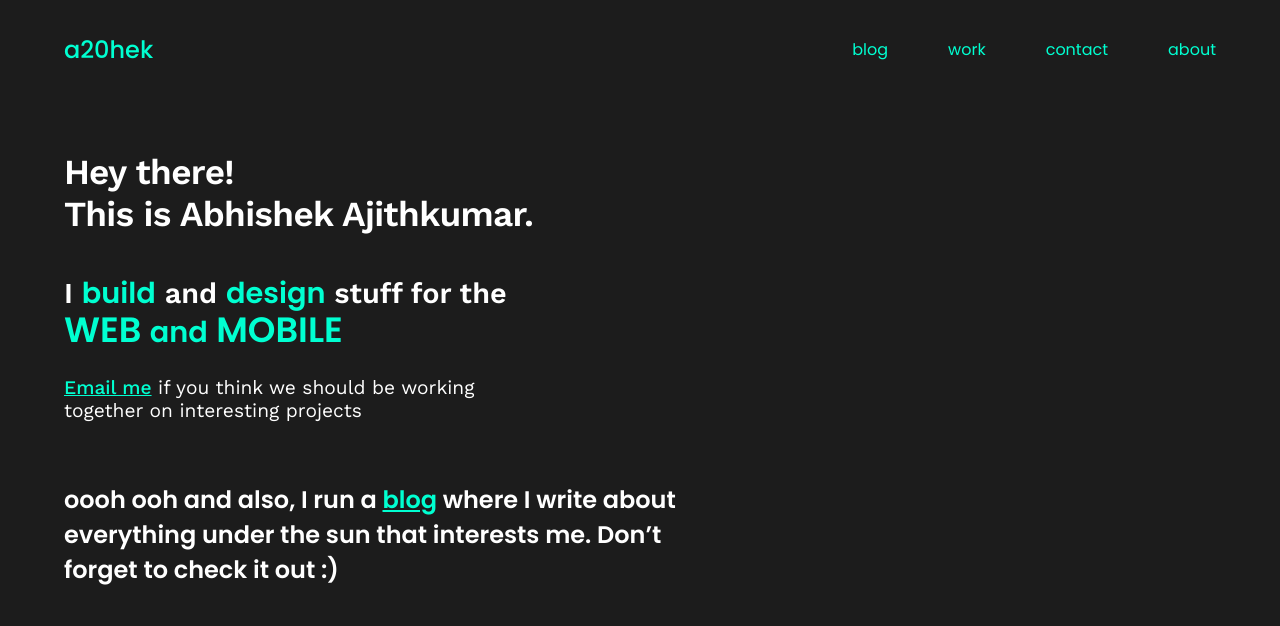
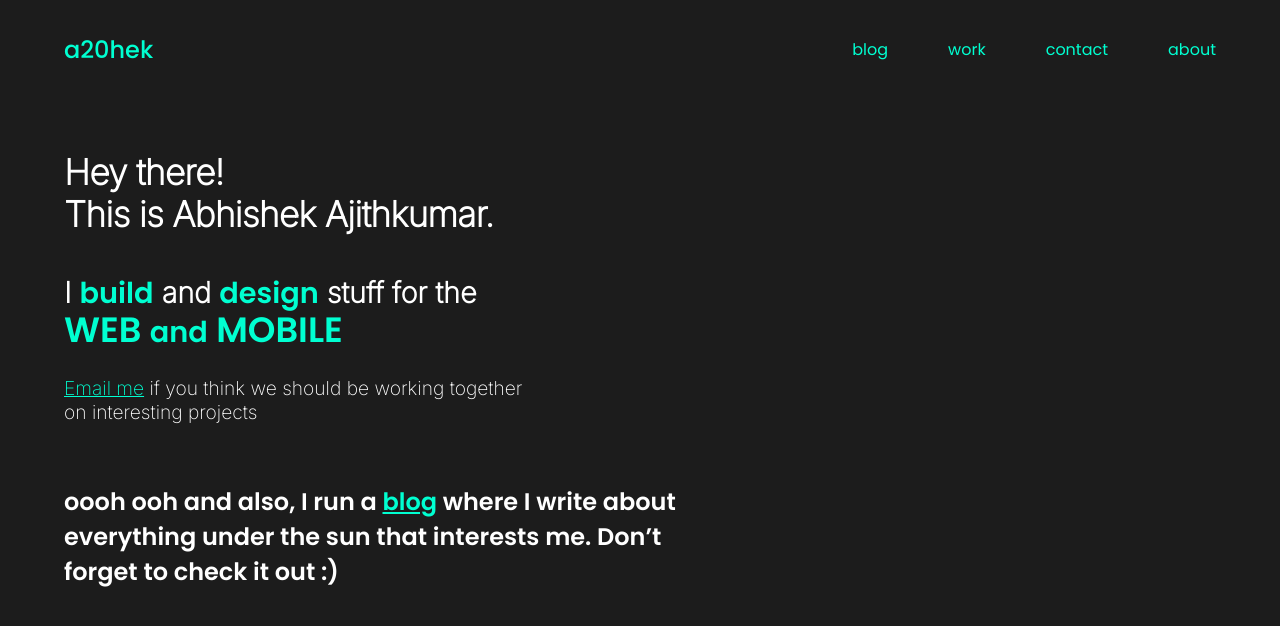
Before and after one commit to a20hek/a20hek_2.0, a Next.js app: page / in a window 1280 px wide. Shown: the top 626 px of the page. Built offline with nearby package versions, Linux system fonts and the light colour scheme.

Commit message:
font change to inter

```diff
--- a/pages/_document.js
+++ b/pages/_document.js
@@ -29,7 +29,7 @@ export default class CustomDocument extends Document {
 
 					<link rel='preconnect' href='https://fonts.gstatic.com' />
 					<link
-						href='https://fonts.googleapis.com/css2?family=Poppins:wght@400;500;600&family=Work+Sans:wght@300;400;500;600;700&display=swap'
+						href='https://fonts.googleapis.com/css2?family=Poppins:wght@400;500;600&family=Work+Sans:wght@300;400;500;600;700&family=Inter:wght@200,300,400,500,600,700,800&display=swap'
 						rel='stylesheet'
 					/>
 				</Head>
--- a/pages/globals.css
+++ b/pages/globals.css
@@ -111,7 +111,7 @@ header li {
 }
 
 .intro {
-	font-family: 'Work Sans', sans-serif;
+	font-family: 'Inter', sans-serif;
 	font-weight: 600;
 	font-size: 2.2rem;
 	letter-spacing: -0.02em;
@@ -120,7 +120,7 @@ header li {
 }
 
 .intro2 {
-	font-family: 'Work Sans', sans-serif;
+	font-family: 'Inter', sans-serif;
 	font-weight: 600;
 	font-size: 1.8rem;
 }
@@ -142,7 +142,7 @@ header li {
 }
 
 .email {
-	font-family: 'Work Sans', sans-serif;
+	font-family: 'Inter', sans-serif;
 	font-weight: 500;
 	font-size: 1.2rem;
 	color: #00ffd1;
@@ -151,7 +151,7 @@ header li {
 
 .contact {
 	margin-top: 0.5%%;
-	font-family: 'Work Sans', sans-serif;
+	font-family: 'Inter', sans-serif;
 	font-weight: 400;
 	font-size: 1.2rem;
 	width: 25em;
@@ -171,7 +171,7 @@ header li {
 }
 
 .about {
-	font-family: 'Work Sans', sans-serif;
+	font-family: 'Inter', sans-serif;
 	font-weight: 500;
 	font-size: 3rem;
 	color: #00ffd1;
@@ -202,25 +202,24 @@ header li {
 	height: 2.5em;
 	width: 7em;
 	cursor: pointer;
-	font-family: 'Work Sans', sans-serif;
+	font-family: 'Inter', sans-serif;
 	font-weight: 400;
 	border: none;
 	font-size: 1em;
 }
 
 .date {
-	font-family: 'Work Sans', sans-serif;
+	font-family: 'Inter', sans-serif;
 	font-weight: 300;
 	font-size: 0.9em;
 	opacity: 0.8;
 	margin-top: 1%;
-	letter-spacing: -0.02em;
 }
 .excerpt {
-	font-family: 'Work Sans', sans-serif;
+	font-family: 'Inter', sans-serif;
 	font-weight: 300;
 	font-size: 1.05em;
-	letter-spacing: -0.02em;
+	letter-spacing: -0.01em;
 	margin-bottom: 2%;
 	opacity: 0.95;
 }
@@ -312,7 +311,7 @@ header li {
 	width: 100%;
 	color: #1c1c1c;
 	background-color: #00ffd1;
-	font-family: 'Work Sans', sans-serif;
+	font-family: 'Inter', sans-serif;
 	font-weight: 500;
 	font-size: 1em;
 	cursor: pointer;
@@ -337,7 +336,7 @@ header li {
 	margin-left: 25%;
 	padding-bottom: 10%;
 	line-height: 133%;
-	font-family: 'Work Sans', sans-serif;
+	font-family: 'Inter', sans-serif;
 	font-size: 1.2rem;
 }
 .bp-title {
@@ -386,15 +385,15 @@ header li {
 	font-family: 'Poppins', sans-serif;
 }
 .bp-info {
-	opacity: 0.9;
+	opacity: 0.8;
 	font-size: 0.9em;
 }
 .blogpost p {
-	font-size: 1.1em;
+	font-family: 'Inter', sans-serif;
+	font-size: 1em;
 	margin-top: 4%;
 	margin-bottom: 3%;
-	letter-spacing: -0.015em;
-	font-weight: 300;
+	font-weight: 200;
 }
 .email-teal#post {
 	height: 40px;
@@ -424,7 +423,7 @@ header li {
 	height: 3em;
 	width: 7em;
 	cursor: pointer;
-	font-family: 'Work Sans', sans-serif;
+	font-family: 'Inter', sans-serif;
 	font-weight: 400;
 	border: none;
 	color: #1c1c1c;
@@ -458,7 +457,7 @@ header li {
 	height: 3em;
 	width: auto;
 	cursor: pointer;
-	font-family: 'Work Sans', sans-serif;
+	font-family: 'Inter', sans-serif;
 	font-weight: 600;
 	border: none;
 	color: #1c1c1c;
```
